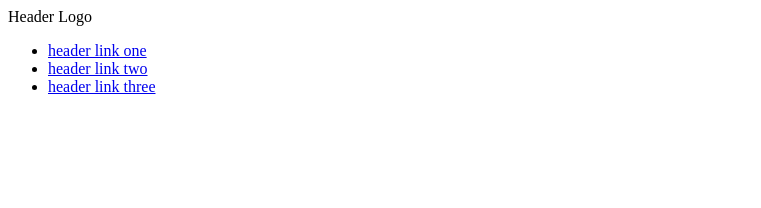
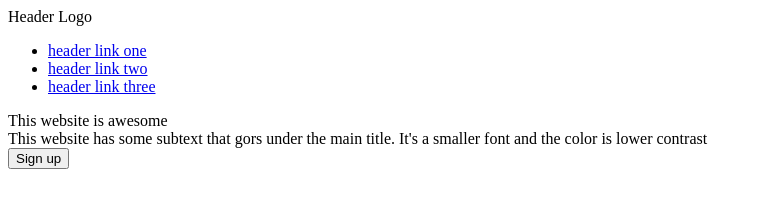
Before and after one commit to oceeta/odin-landing-page, a plain HTML site: page index.html in a window 1280 px wide. Shown: the whole page, without its empty margins (0-761 px from the left). Drawn offline with Linux system fonts and the light colour scheme.

Commit message:
Add text and image containers to hero section

```diff
--- a/index.html
+++ b/index.html
@@ -19,7 +19,13 @@
         </div>
         <div class="hero">
             <div class="hero-text-and-button">
-
+                <div class="hero-text-bold">
+                    This website is awesome
+                </div>
+                <div class="hero-text-normal">
+                    This website has some subtext that gors under the main title. It's a smaller font and the color is lower contrast
+                </div>
+                <button>Sign up</button>
             </div>
             <div class="hero-image">
 
```
